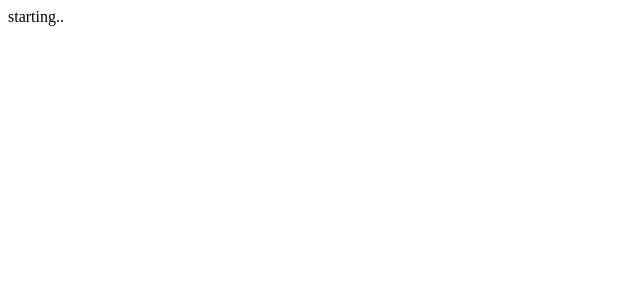
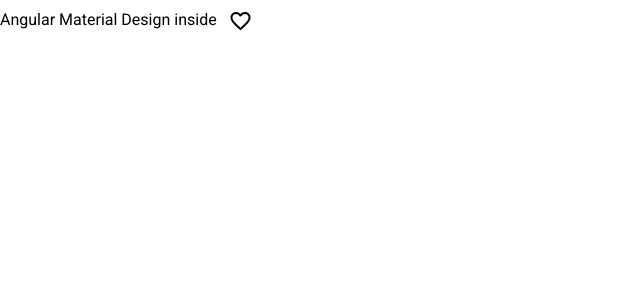
Before and after one commit to LukaszSarzynski/Angular-Fitness, an Angular app: page / in a window 1280 px wide. Shown: the top 300 px of the page, without its empty margins (0-640 px from the left). Built offline with nearby package versions, Linux system fonts and the light colour scheme.

Commit message:
add Angular Material Design

```diff
--- a/angular.json
+++ b/angular.json
@@ -23,6 +23,7 @@
               "src/assets"
             ],
             "styles": [
+              "./node_modules/@angular/material/prebuilt-themes/indigo-pink.css",
               "src/styles.css"
             ],
             "scripts": []
@@ -79,6 +80,7 @@
             "tsConfig": "src/tsconfig.spec.json",
             "karmaConfig": "src/karma.conf.js",
             "styles": [
+              "./node_modules/@angular/material/prebuilt-themes/indigo-pink.css",
               "src/styles.css"
             ],
             "scripts": [],
--- a/package.json
+++ b/package.json
@@ -12,14 +12,17 @@
   "private": true,
   "dependencies": {
     "@angular/animations": "~7.2.1",
+    "@angular/cdk": "~7.2.1",
     "@angular/common": "~7.2.1",
     "@angular/compiler": "~7.2.1",
     "@angular/core": "~7.2.1",
     "@angular/forms": "~7.2.1",
+    "@angular/material": "^7.2.1",
     "@angular/platform-browser": "~7.2.1",
     "@angular/platform-browser-dynamic": "~7.2.1",
     "@angular/router": "~7.2.1",
     "core-js": "^2.5.4",
+    "hammerjs": "^2.0.8",
     "rxjs": "~6.3.3",
     "tslib": "^1.9.0",
     "zone.js": "~0.8.26"
--- a/src/app/app.component.html
+++ b/src/app/app.component.html
@@ -1 +1,2 @@
-starting..
+Angular Material Design inside
+<button mat-icon-button><mat-icon>favorite_border</mat-icon></button>
--- a/src/app/app.module.ts
+++ b/src/app/app.module.ts
@@ -2,13 +2,17 @@
 import { NgModule } from '@angular/core';
 
 import { AppComponent } from './app.component';
+import { BrowserAnimationsModule } from '@angular/platform-browser/animations';
+import { MaterialDesignModule } from './material-design/material-design.module';
 
 @NgModule({
   declarations: [
     AppComponent
   ],
   imports: [
-    BrowserModule
+    BrowserModule,
+    BrowserAnimationsModule,
+    MaterialDesignModule
   ],
   providers: [],
   bootstrap: [AppComponent]
--- a/src/index.html
+++ b/src/index.html
@@ -7,6 +7,8 @@
 
   <meta name="viewport" content="width=device-width, initial-scale=1">
   <link rel="icon" type="image/x-icon" href="favicon.ico">
+  <link href="https://fonts.googleapis.com/css?family=Roboto:300,400,500" rel="stylesheet">
+  <link href="https://fonts.googleapis.com/icon?family=Material+Icons" rel="stylesheet">
 </head>
 <body>
   <app-root></app-root>
--- a/src/main.ts
+++ b/src/main.ts
@@ -1,3 +1,4 @@
+import 'hammerjs';
 import { enableProdMode } from '@angular/core';
 import { platformBrowserDynamic } from '@angular/platform-browser-dynamic';
 
--- a/src/styles.css
+++ b/src/styles.css
@@ -1 +1,4 @@
 /* You can add global styles to this file, and also import other style files */
+
+html, body { height: 100%; }
+body { margin: 0; font-family: Roboto, "Helvetica Neue", sans-serif; }
```
Also changed, not shown: src/app/material-design/material-design.module.ts (added, +9 -0 lines), 1 other file (tests, documents, lock files or other folders).
